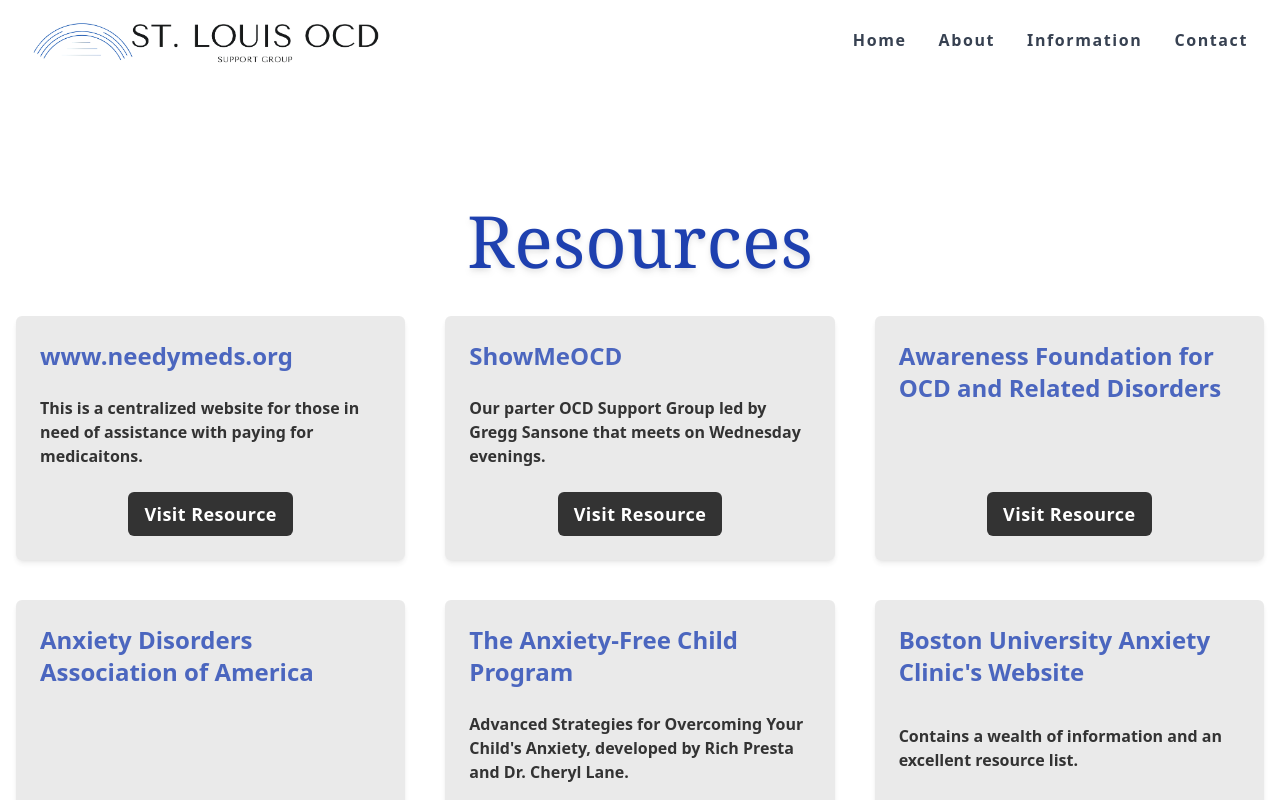
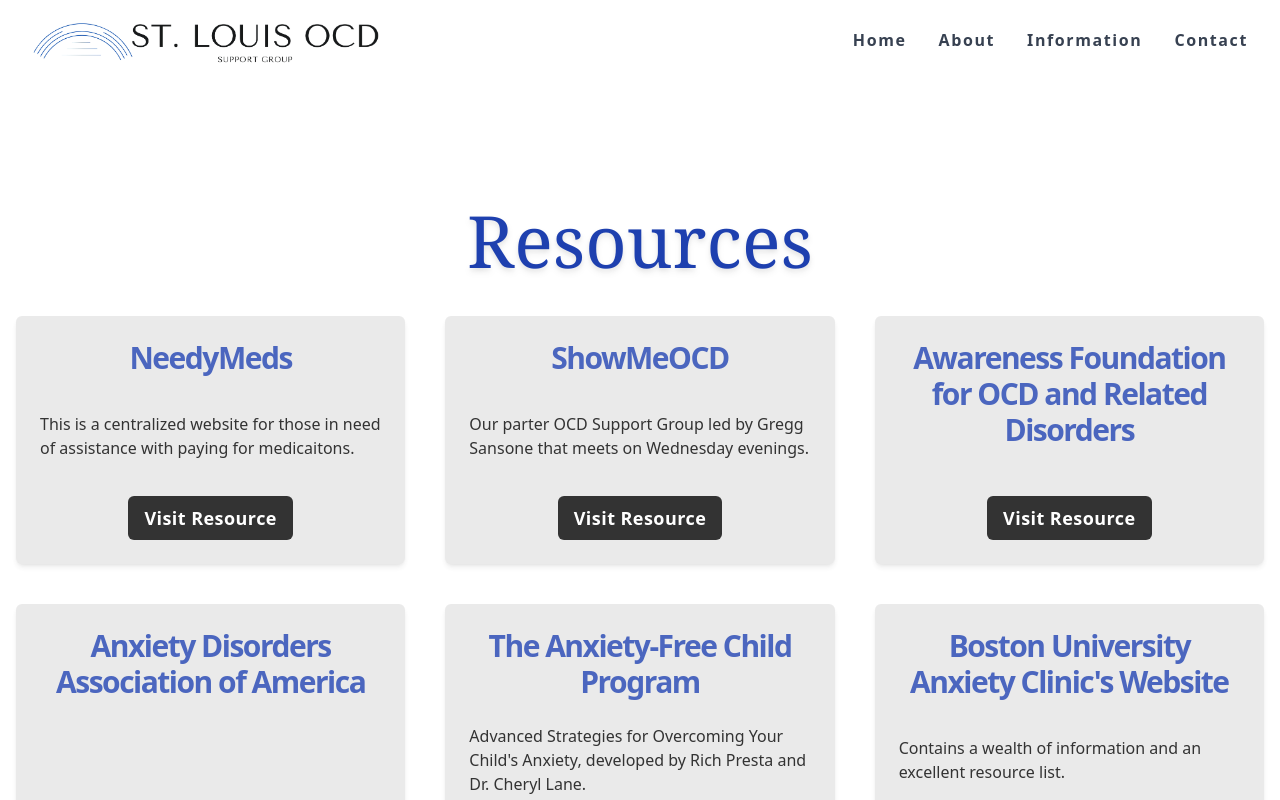
Before and after one commit to brianprost/stl-ocd-website, a Next.js app: page /Resources in a window 1280 px wide. Built offline with nearby package versions, Linux system fonts and the light colour scheme; a web font is replaced by a local one; what tailwind-animatecss would draw is missing.

Commit message:
Resource component styling

```diff
--- a/components/Resource.component.jsx
+++ b/components/Resource.component.jsx
@@ -3,7 +3,7 @@
 const Resource = ({ title, link, description }) => {
   return (
     <div
-      className="group my-4 flex h-full flex-col justify-between rounded-md bg-neutral-200 p-6 font-black opacity-80 shadow-md hover:opacity-100 md:my-auto"
+      className="group my-4 flex h-full flex-col justify-between rounded-md bg-neutral-200 p-6 opacity-80 shadow-md hover:opacity-100 md:my-auto"
       key={title}
     >
       <a
@@ -12,13 +12,13 @@
         className="hover:underline"
         href={link}
       >
-        <h3 className="mb-6 text-2xl font-bold tracking-normal text-blue-800">
+        <h3 className="mb-6 text-center font-sans text-3xl font-bold tracking-tighter text-blue-800">
           {title}
         </h3>
       </a>
       <p className="mb-2">{description}</p>
       <a target="_blank" rel="noopener noreferrer" href={link}>
-        <button className="mx-auto mt-4 block rounded-md bg-black px-4 py-2 text-lg font-semibold tracking-wide text-white transition duration-500 ease-in-out hover:-translate-y-1 hover:shadow-lg">
+        <button className="mx-auto mt-4 block rounded-md bg-black px-4 py-2 text-lg font-semibold tracking-wide text-white transition duration-500 ease-in-out hover:-translate-y-1 hover:bg-blue-800 hover:shadow-lg">
           Visit Resource
         </button>
       </a>
--- a/data/Resources.js
+++ b/data/Resources.js
@@ -1,6 +1,6 @@
 export const Resources = [
     {
-        "title": "www.needymeds.org",
+        "title": "NeedyMeds",
         "link": "http://www.needymeds.org/",
         "description": "This is a centralized website for those in need of assistance with paying for medicaitons.",
         "tags": ["financial", "medication"]
```
